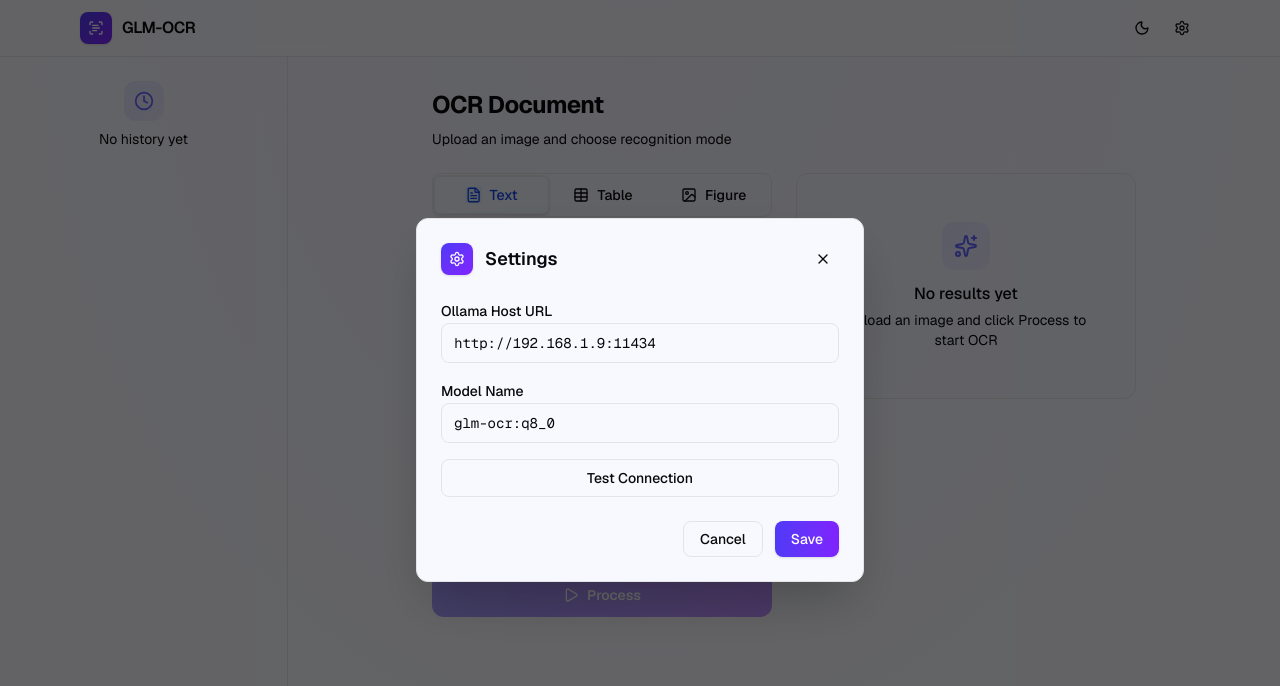
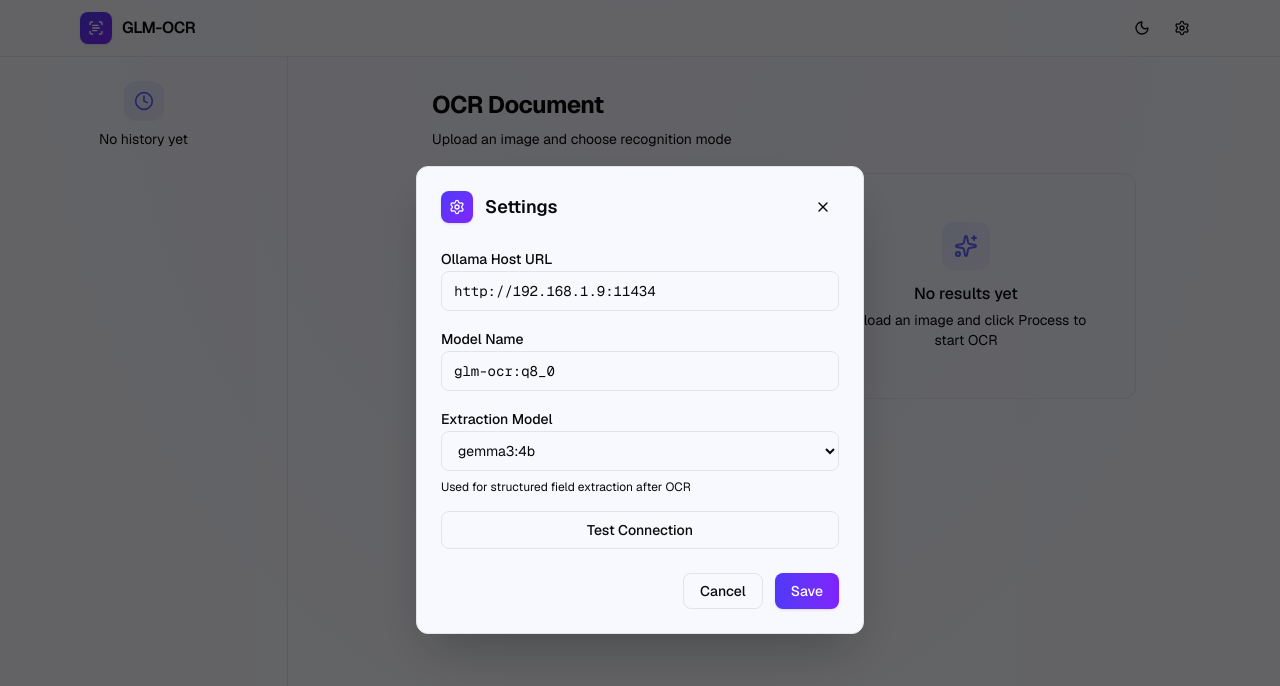
Before and after one commit to ManasesLovera/glm-ocr, a Next.js app: page / in a window 1280 px wide. Both pictures are taken after a click on the button 1182 px from the left and 28 px from the top of the page. Shown: the top 686 px of the page. Built offline with nearby package versions, Linux system fonts and the light colour scheme.

Commit message:
feat: make model selection for structured output configurable

```diff
--- a/src/app/api/ocr/route.ts
+++ b/src/app/api/ocr/route.ts
@@ -20,6 +20,7 @@
           value: { type: "string" },
         },
         required: ["name", "value"],
+        additionalProperties: false,
       },
     },
     tables: {
@@ -35,10 +36,14 @@
             items: { type: "array", items: { type: "string" } },
           },
         },
+        required: [],
+        additionalProperties: false,
       },
     },
     summary: { type: "string", description: "Brief summary of the document content" },
   },
+  required: ["documentType", "title", "fields", "summary"],
+  additionalProperties: false,
 };
 
 function buildStructuredPrompt(ocrText: string, fields: { name: string; display: string; description: string; type: string }[]): string {
@@ -117,7 +122,7 @@
 
   try {
     const body = await request.json();
-    const { image, mode, host, model, useStructured, structuredFields, ocrText: preOcrText } = body;
+    const { image, mode, host, model, useStructured, structuredFields, ocrText: preOcrText, extractionModel } = body;
 
     if (!image) return NextResponse.json({ error: "Image is required" }, { status: 400 });
     if (!mode) return NextResponse.json({ error: "Mode is required" }, { status: 400 });
@@ -186,11 +191,13 @@
     const fields = (structuredFields as { name: string; display: string; description: string; type: string }[]) || [];
     const structuredPrompt = buildStructuredPrompt(ocrText, fields);
 
+    const extractModel = (extractionModel as string) || "gemma3:4b";
+
     let gemmaRes: Response;
     try {
       gemmaRes = await callOllama(gemmaUrl, {
-        model: "gemma3:12b-cloud",
-        messages: [{ role: "user", content: structuredPrompt, images: [image] }],
+        model: extractModel,
+        messages: [{ role: "user", content: structuredPrompt }],
         stream: false,
         format: BASE_SCHEMA,
         options: { temperature: 0 },
@@ -200,7 +207,7 @@
       return NextResponse.json({
         text: ocrText,
         structured: null,
-        error: "Structured extraction failed — connection to gemma3:4b failed",
+        error: `Structured extraction failed — connection to ${extractModel} failed`,
         done: true,
         evalCount: ocrEvalCount,
         evalDuration: ocrEvalDuration,
@@ -213,7 +220,7 @@
       return NextResponse.json({
         text: ocrText,
         structured: null,
-        error: `Structured extraction failed — gemma3:4b returned HTTP ${gemmaRes.status}`,
+        error: `Structured extraction failed — ${extractModel} returned HTTP ${gemmaRes.status}`,
         done: true,
         evalCount: ocrEvalCount,
         evalDuration: ocrEvalDuration,
@@ -228,7 +235,7 @@
       return NextResponse.json({
         text: ocrText,
         structured: null,
-        error: "Structured extraction failed — gemma3:4b returned invalid JSON",
+        error: `Structured extraction failed — ${extractModel} returned invalid JSON`,
         done: true,
         evalCount: ocrEvalCount,
         evalDuration: ocrEvalDuration,
@@ -237,18 +244,28 @@
 
     console.error("[OCR] Gemma3 raw response:", JSON.stringify(gemmaData).slice(0, 500));
 
-    // Handle both chat and generate response formats
+    let structuredRaw = "";
     const msg = gemmaData.message as Record<string, unknown> | undefined;
-    let structuredRaw = "";
-    if (msg?.content && typeof msg.content === "string") {
+    if (msg && typeof msg.content === "string") {
       structuredRaw = msg.content;
+    } else if (gemmaData.response && typeof gemmaData.response === "string") {
+      structuredRaw = gemmaData.response as string;
     } else if (msg && typeof msg === "object") {
       structuredRaw = JSON.stringify(msg);
-    } else if (gemmaData.response && typeof gemmaData.response === "string") {
-      structuredRaw = gemmaData.response as string;
     }
 
     console.error("[OCR] Gemma3 extracted content length:", structuredRaw.length, structuredRaw.slice(0, 200));
+
+    if (!structuredRaw) {
+      return NextResponse.json({
+        text: ocrText,
+        structured: null,
+        error: `${extractModel} returned empty content`,
+        done: true,
+        evalCount: ocrEvalCount,
+        evalDuration: ocrEvalDuration,
+      });
+    }
 
     const gemmaEvalCount = (gemmaData.eval_count as number) ?? undefined;
     const gemmaEvalDuration = (gemmaData.eval_duration as number) ?? undefined;
--- a/src/components/ocr-app.tsx
+++ b/src/components/ocr-app.tsx
@@ -17,6 +17,7 @@
 const DEFAULT_SETTINGS: Settings = {
   host: "http://192.168.1.9:11434",
   model: "glm-ocr:q8_0",
+  extractionModel: "gemma3:4b",
 };
 
 function loadHistory(): HistoryItem[] {
@@ -318,7 +319,7 @@
               </div>
 
               <div className="mt-6 md:mt-0">
-                <OcrResult result={result} loading={loading} />
+                <OcrResult result={result} loading={loading} extracting={extracting} extractionModel={settings.extractionModel} />
               </div>
             </div>
           </div>
--- a/src/components/ocr-result.tsx
+++ b/src/components/ocr-result.tsx
@@ -11,6 +11,7 @@
   result: OcrResponse | null;
   loading: boolean;
   extracting?: boolean;
+  extractionModel?: string;
 }
 
 function StructuredView({ raw, ocrText }: { raw: string; ocrText?: string }) {
@@ -36,6 +37,42 @@
   const fields = parsed?.fields as Array<{ name: string; display: string; description: string; type: string; value: string }> | undefined;
   const tables = parsed?.tables as Array<{ caption?: string; headers?: string[]; rows?: string[][] }> | undefined;
   const summary = parsed?.summary as string | undefined;
+
+  const hasContent = docType || title || (fields && fields.length > 0) || (tables && tables.length > 0) || summary;
+
+  if (!hasContent) {
+    return (
+      <div className="p-5 space-y-3">
+        <div className="rounded-lg bg-amber-50 p-3 text-sm text-amber-700 dark:bg-amber-950/30 dark:text-amber-400">
+          Structured output was returned but contains no extractable fields. The extraction model may not have found relevant data in this document.
+        </div>
+        <div className="px-5 py-3 border-t">
+          <button
+            onClick={() => setShowRaw(!showRaw)}
+            className="flex items-center gap-1.5 text-xs text-muted-foreground hover:text-foreground transition-colors"
+          >
+            {showRaw ? <ChevronDown className="h-3.5 w-3.5" /> : <ChevronRight className="h-3.5 w-3.5" />}
+            Raw OCR text
+          </button>
+          {showRaw && (
+            <pre className="mt-2 rounded-lg bg-muted p-3 text-xs overflow-auto whitespace-pre-wrap max-h-48">{ocrText}</pre>
+          )}
+        </div>
+        <div className="px-5 py-3 border-t">
+          <button
+            onClick={() => setShowPayload(!showPayload)}
+            className="flex items-center gap-1.5 text-xs text-muted-foreground hover:text-foreground transition-colors"
+          >
+            {showPayload ? <ChevronDown className="h-3.5 w-3.5" /> : <ChevronRight className="h-3.5 w-3.5" />}
+            Structured JSON
+          </button>
+          {showPayload && (
+            <pre className="mt-2 rounded-lg bg-muted p-3 text-xs overflow-auto whitespace-pre-wrap max-h-72">{raw}</pre>
+          )}
+        </div>
+      </div>
+    );
+  }
 
   return (
     <div className="divide-y">
@@ -168,7 +205,7 @@
   );
 }
 
-export function OcrResult({ result, loading, extracting }: OcrResultProps) {
+export function OcrResult({ result, loading, extracting, extractionModel }: OcrResultProps) {
   const [copied, setCopied] = useState(false);
   const [showDebug, setShowDebug] = useState(false);
 
@@ -297,7 +334,7 @@
                   ? `${(result.ocrEvalDuration / 1_000_000_000).toFixed(1)}s`
                   : `${(result.ocrEvalDuration / 1_000_000).toFixed(0)}ms`}
               </span>
-              <span className="flex items-center gap-1.5 text-xs text-muted-foreground" title="gemma3:4b extraction time">
+              <span className="flex items-center gap-1.5 text-xs text-muted-foreground" title={`${extractionModel || "gemma3:4b"} extraction time`}>
                 <Cpu className="h-3.5 w-3.5 text-amber-500" />
                 Extract: {result.gemmaEvalDuration >= 1_000_000_000
                   ? `${(result.gemmaEvalDuration / 1_000_000_000).toFixed(1)}s`
@@ -342,7 +379,7 @@
       {extracting && (
         <div className="flex items-center gap-2 border-b border-amber-100 bg-amber-50/50 px-5 py-2.5 dark:border-amber-900 dark:bg-amber-950/20">
           <Loader2 className="h-4 w-4 animate-spin text-amber-500" />
-          <span className="text-xs font-medium text-amber-700 dark:text-amber-400">Extracting fields via gemma3:12b-cloud...</span>
+          <span className="text-xs font-medium text-amber-700 dark:text-amber-400">Extracting fields via {extractionModel || "gemma3:4b"}...</span>
         </div>
       )}
 
--- a/src/components/settings-dialog.tsx
+++ b/src/components/settings-dialog.tsx
@@ -20,6 +20,7 @@
 }: SettingsDialogProps) {
   const [host, setHost] = useState(settings.host);
   const [model, setModel] = useState(settings.model);
+  const [extractionModel, setExtractionModel] = useState(settings.extractionModel || "gemma3:4b");
   const [testStatus, setTestStatus] = useState<"idle" | "testing" | "ok" | "fail">("idle");
   const [testMessage, setTestMessage] = useState("");
 
@@ -122,6 +123,26 @@
             />
           </div>
 
+          <div className="space-y-2">
+            <label className="text-sm font-medium leading-none">
+              Extraction Model
+            </label>
+            <select
+              value={extractionModel}
+              onChange={(e) => setExtractionModel(e.target.value)}
+              className={cn(
+                "flex h-10 w-full rounded-lg border bg-background px-3 py-2 text-sm transition-colors",
+                "focus-visible:outline-none focus-visible:ring-2 focus-visible:ring-indigo-500 focus-visible:border-indigo-500"
+              )}
+            >
+              <option value="gemma3:4b">gemma3:4b</option>
+              <option value="gemma4:12b-cloud">gemma4:12b-cloud</option>
+            </select>
+            <p className="text-xs text-muted-foreground">
+              Used for structured field extraction after OCR
+            </p>
+          </div>
+
           <button
             onClick={testConnection}
             disabled={testStatus === "testing"}
@@ -170,7 +191,7 @@
           </button>
           <button
             onClick={() => {
-              onSave({ host, model });
+              onSave({ host, model, extractionModel });
               onClose();
             }}
             className={cn(
--- a/src/lib/types.ts
+++ b/src/lib/types.ts
@@ -47,6 +47,7 @@
 export interface Settings {
   host: string;
   model: string;
+  extractionModel: string;
 }
 
 export interface HistoryItem {
```
